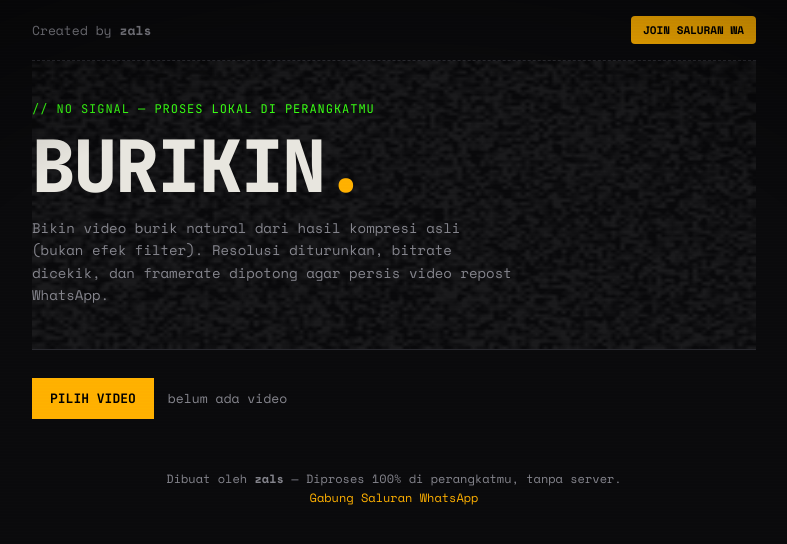
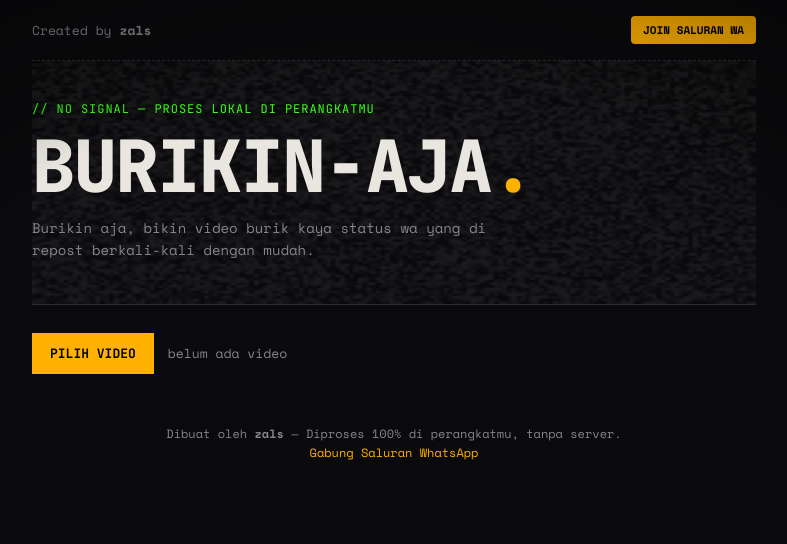
Before and after one commit to rhamt24/video-burik, a Next.js app: page / in a window 1280 px wide. Shown: the top 544 px of the page, without its empty margins (246-1033 px from the left). Built offline with nearby package versions, Linux system fonts and the light colour scheme.

Commit message:
Update page.js

```diff
--- a/app/page.js
+++ b/app/page.js
@@ -340,11 +340,11 @@ export default function Page() {
         <div style={styles.heroInner}>
           <div style={styles.eyebrow}>// NO SIGNAL — PROSES LOKAL DI PERANGKATMU</div>
           <h1 style={styles.h1}>
-            BURIKIN<span style={{ color: "var(--amber)" }}>.</span>
+            BURIKIN-AJA<span style={{ color: "var(--amber)" }}>.</span>
           </h1>
           <p style={styles.tagline}>
-            Bikin video burik natural dari hasil kompresi asli (bukan efek filter).
-            Resolusi diturunkan, bitrate dicekik, dan framerate dipotong agar persis video repost WhatsApp.
+            Burikin aja, bikin video burik kaya status wa yang di repost berkali-kali
+  dengan mudah.
           </p>
         </div>
       </section>
@@ -364,7 +364,7 @@ export default function Page() {
 
             <div style={styles.previewWrap}>
               <canvas ref={canvasRef} style={styles.previewCanvas} />
-              <div style={styles.recBadge}>{status === "processing" ? "● REC" : "● PREVIEW"}</div>
+              <div style={styles.recBadge}>{status === "processing" ? "● BURIK" : "● PREVIEW"}</div>
             </div>
 
             <div style={styles.presetRow}>
```
